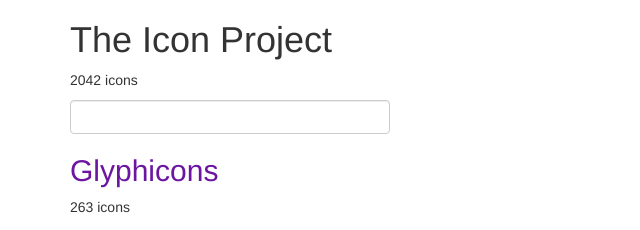
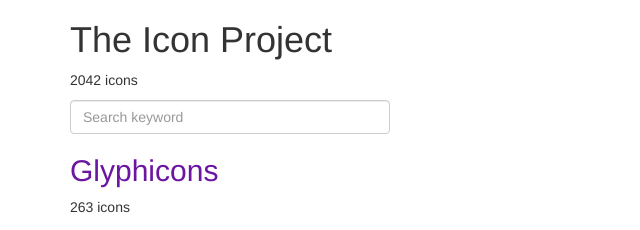
Before and after one commit to prasanjeevi/theiconproject, a plain HTML site: page index.html in a window 1280 px wide. Shown: the top 230 px of the page, 0-640 px from the left. Drawn offline with nearby package versions, Linux system fonts and the light colour scheme; a web font is replaced by a local one.

Commit message:
Update index.html

```diff
--- a/index.html
+++ b/index.html
@@ -17,7 +17,7 @@
       <h1>The Icon Project</h1>
       <p><span>{{count}}</span> icons</p>
 
-      <input class="form-control" ng-model="keyword">
+      <input class="form-control" placeholder="Search keyword" ng-model="keyword">
 
     <section id="glyphicons">
       <h2>Glyphicons</h2>
```
